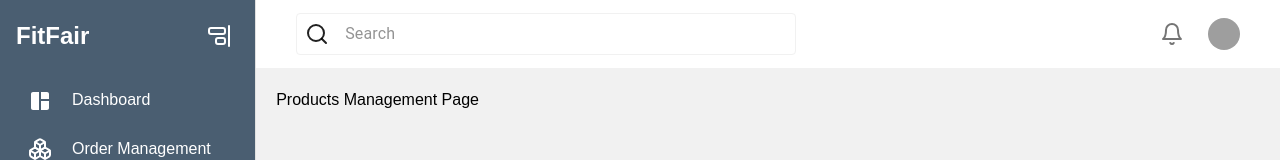
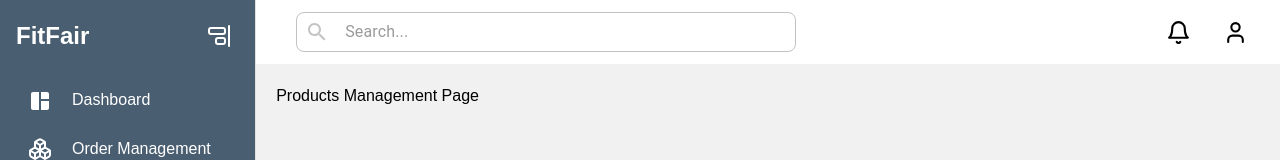
Before and after one commit to Barbecue95/FitFair-Commerence, a Next.js app: page /seller/products-management in a window 1280 px wide. Shown: the top 160 px of the page. Built offline with nearby package versions, Linux system fonts and the light colour scheme; grey boxes are pictures that could not be loaded.

Commit message:
Make TopBar Responsive to all devices

```diff
--- a/src/components/SideBar.tsx
+++ b/src/components/SideBar.tsx
@@ -129,7 +129,10 @@ export function SideBar() {
       {/* Footer Section */}
       <div className="p-4">
         {!collapsed && (
-          <Typography variant="body2" className="text-slate-300 font-medium">
+          <Typography
+            variant="body2"
+            className="text-slate-300 font-medium max-sm:hidden"
+          >
             © 2024 All right Served By FitFair
           </Typography>
         )}
--- a/src/components/TopBar.tsx
+++ b/src/components/TopBar.tsx
@@ -1,6 +1,6 @@
-import { Avatar, Box, Container, IconButton, InputBase } from "@mui/material";
+/* import { Box, Container, IconButton, InputBase } from "@mui/material";
 import { styled } from "@mui/material/styles";
-import { Bell, Search } from "lucide-react";
+import { BellIcon, CircleUser, Search } from "lucide-react";
 
 // Custom styles for the search bar
 const SearchContainer = styled("div")(({ theme }) => ({
@@ -26,6 +26,7 @@ export function TopBar() {
     <header
       style={{
         backgroundColor: "background.default",
+        position: "sticky",
       }}
     >
       <Container maxWidth="lg">
@@ -38,24 +39,178 @@ export function TopBar() {
               <InputBase
                 placeholder="Search"
                 inputProps={{ "aria-label": "search" }}
-                sx={{ pl: 4, width: "100%", color: "black" }}
+                sx={{
+                  pl: 4,
+                  width: "100%",
+                  color: "black",
+                  fontFamily: "sans-serif",
+                }}
               />
             </SearchContainer>
           </Box>
-          <Box display="flex" alignItems="center" gap={2}>
+          <div className="flex items-center gap-2 max-sm:hidden">
             <IconButton aria-label="notifications">
-              <Bell fontSize="small" />
+              <BellIcon className="text-black" />
             </IconButton>
-            <Avatar
-              alt="User avatar"
-              src="/placeholder.svg"
-              sx={{ width: 32, height: 32 }}
-            >
-              U
-            </Avatar>
-          </Box>
+            <IconButton>
+              <CircleUser className="text-black" />
+            </IconButton>
+          </div>
         </Box>
       </Container>
     </header>
   );
+} */
+
+"use client";
+
+import { Search as SearchIcon } from "@mui/icons-material";
+import {
+  Box,
+  Divider,
+  Drawer,
+  IconButton,
+  InputBase,
+  List,
+  ListItem,
+  ListItemButton,
+  ListItemIcon,
+  Toolbar,
+} from "@mui/material";
+import { Bell, Menu, User, X } from "lucide-react";
+import { useState } from "react";
+
+export function TopBar() {
+  const [isMobileMenuOpen, setIsMobileMenuOpen] = useState(false);
+
+  return (
+    <>
+      <Box sx={{ position: "sticky" }}>
+        <Toolbar className="max-w-7xl m-0 w-full p-0">
+          {/* Desktop Menu */}
+          <Box
+            sx={{
+              display: { xs: "none", md: "flex" },
+              ml: 2,
+              flexGrow: 1,
+              justifyContent: "space-between",
+              alignItems: "center",
+              bgcolor: "white",
+            }}
+          >
+            <Box
+              sx={{
+                position: "relative",
+                display: "flex",
+                alignItems: "center",
+                border: 1,
+                borderColor: "#c2c3c4",
+                width: "500px",
+                borderRadius: 2,
+                maxHeight: 40,
+              }}
+            >
+              <SearchIcon
+                sx={{
+                  position: "absolute",
+                  left: 8,
+                  color: "#c2c3c4",
+                }}
+              />
+              <InputBase
+                placeholder="Search..."
+                sx={{
+                  display: "flex",
+                  flexGrow: 1,
+                  pl: 6,
+                  pr: 1,
+                  py: 1,
+                  borderRadius: 1,
+                  width: { xs: "100%", sm: 200 },
+                  color: "#111",
+                }}
+              />
+            </Box>
+            <Box
+              sx={{
+                display: "flex",
+                gap: 2,
+              }}
+            >
+              <IconButton aria-label="notifications" color="inherit">
+                <Bell size={25} />
+              </IconButton>
+              <IconButton aria-label="account" color="inherit">
+                <User size={25} />
+              </IconButton>
+            </Box>
+          </Box>
+
+          {/* Mobile menu button */}
+          <Box
+            sx={{
+              display: {
+                xs: "flex",
+                width: "100%",
+                justifyContent: "flex-end",
+                md: "none",
+              },
+            }}
+          >
+            <IconButton
+              color="inherit"
+              onClick={() => setIsMobileMenuOpen(!isMobileMenuOpen)}
+            >
+              {isMobileMenuOpen ? <X /> : <Menu />}
+            </IconButton>
+          </Box>
+        </Toolbar>
+      </Box>
+
+      {/* Mobile Menu Drawer */}
+      <Drawer
+        anchor="right"
+        open={isMobileMenuOpen}
+        onClose={() => setIsMobileMenuOpen(false)}
+      >
+        <Box sx={{ width: 250, paddingTop: 2 }}>
+          <Box sx={{ position: "relative", padding: 2, mb: 1 }}>
+            <SearchIcon
+              sx={{ position: "absolute", left: 16, color: "gray" }}
+            />
+            <InputBase
+              placeholder="Search..."
+              sx={{
+                pl: 4,
+                pr: 1,
+                py: 1,
+                width: "100%",
+                borderRadius: 1,
+                backgroundColor: "#f1f1f1",
+              }}
+            />
+          </Box>
+          <Divider />
+          <List>
+            <ListItem disablePadding>
+              <ListItemButton onClick={() => setIsMobileMenuOpen(false)}>
+                <ListItemIcon>
+                  <Bell />
+                </ListItemIcon>
+                Notifications
+              </ListItemButton>
+            </ListItem>
+            <ListItem disablePadding>
+              <ListItemButton onClick={() => setIsMobileMenuOpen(false)}>
+                <ListItemIcon>
+                  <User />
+                </ListItemIcon>
+                Account
+              </ListItemButton>
+            </ListItem>
+          </List>
+        </Box>
+      </Drawer>
+    </>
+  );
 }
```
Also changed, not shown: 1 other file (tests, documents, lock files or other folders).
